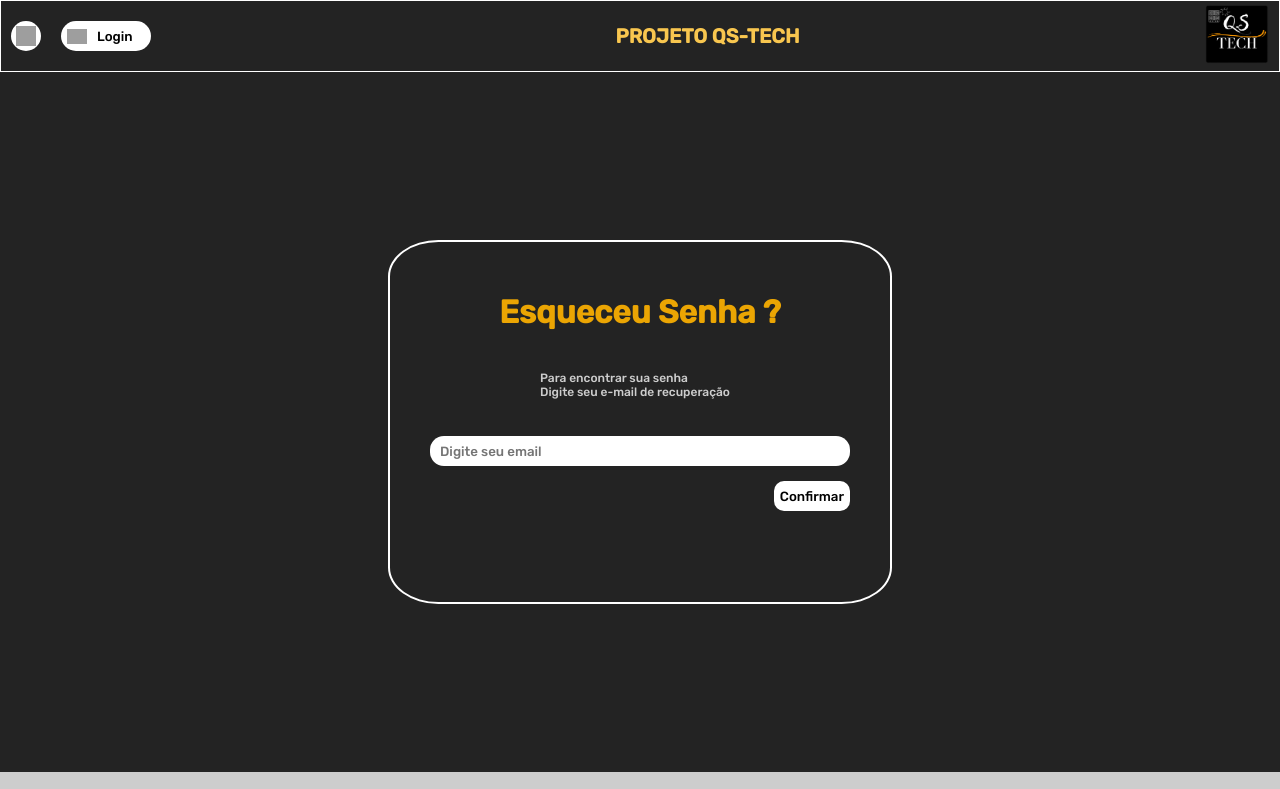
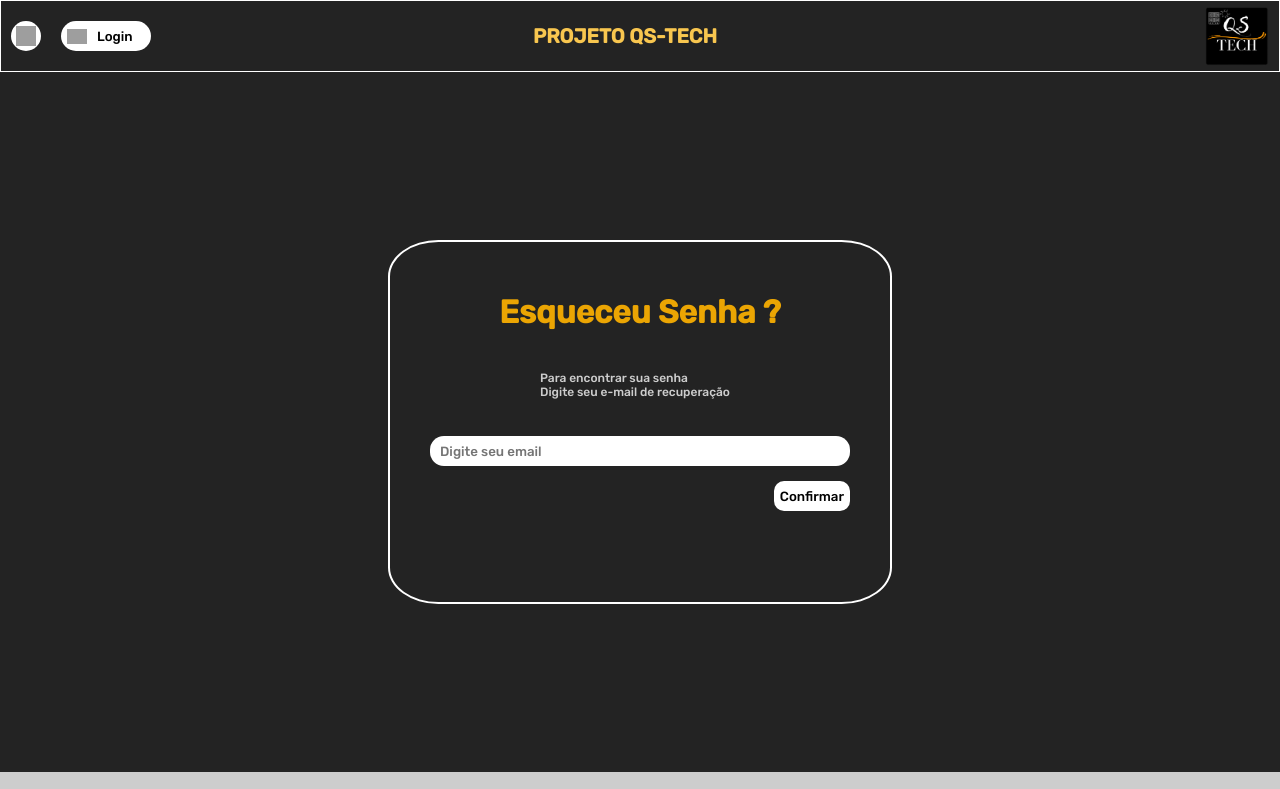
Before and after one commit to SilasDev07/qs-esqueceu-senha, a plain HTML site: page index.html in a window 1280 px wide. Shown: the top 789 px of the page. Drawn offline with Linux system fonts and the light colour scheme; grey boxes are pictures that could not be loaded.

Commit message:
Update style.css

```diff
--- a/style.css
+++ b/style.css
@@ -125,6 +125,13 @@ header {
 
 
 
+.container-logo {
+    width: 230px;
+    align-items: right;
+    display: flex;
+    font-size: 10px;
+    justify-content: right;
+ }
 
 
 main {
```
